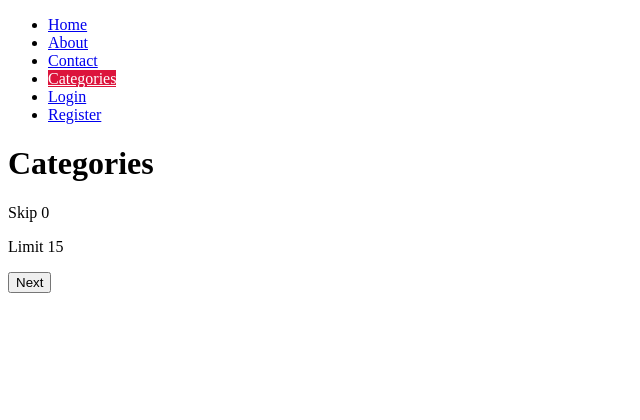
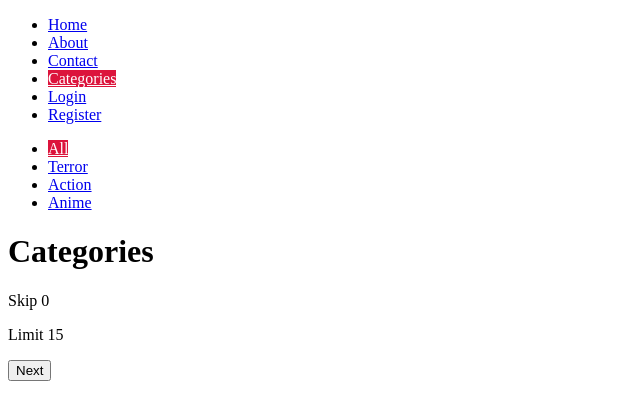
Before and after one commit to DanielAristy/router-app, a React (Create React App) app: page /categories in a window 1280 px wide. Shown: the top 420 px of the page, without its empty margins (0-640 px from the left). Built offline with nearby package versions, Linux system fonts and the light colour scheme.

Commit message:
Manejo de rutas anidadas por Categoria desde un componenete externo

```diff
--- a/src/components/Navbar.js
+++ b/src/components/Navbar.js
@@ -1,4 +1,4 @@
-import { NavLink} from 'react-router-dom'
+import { NavLink } from 'react-router-dom'
 import UseAuth from '../auth/UseAuth'
 
 export default function Navbar() {
@@ -16,7 +16,7 @@ export default function Navbar() {
                     <NavLink exact to="/contact" activeClassName="active">Contact</NavLink>
                 </li>
                 <li>
-                    <NavLink exact to="/categories" activeClassName="active">Categories</NavLink>
+                    <NavLink  to="/categories" activeClassName="active">Categories</NavLink>
                 </li>
                 {!auth.isLogged() && (
                     <>
--- a/src/routers/AppRouter.js
+++ b/src/routers/AppRouter.js
@@ -7,11 +7,11 @@ import Home from '../components/Home'
 import NotFound from '../components/NotFound'
 import Navbar from '../components/Navbar'
 import Profile from '../components/Profile'
-import Categories from '../components/Categories'
 import Login from '../components/Login'
 import Register from '../components/Register'
 import Dashboard from '../components/Dashboard'
 import Payments from '../components/Payments'
+import CategoriesRouter from './CategoriesRouter'
 
 export default function AppRouter() {
     return (
@@ -20,7 +20,7 @@ export default function AppRouter() {
             <Switch>
                 <Route exact path="/about" component={About} />
                 <Route exact path="/contact" component={Contact} />
-                <Route exact path="/categories" component={Categories} />
+                <Route path="/categories" component={CategoriesRouter} />
                 <Route exact path="/signin">
                     <Redirect to="/login" />
                 </Route>
@@ -30,7 +30,10 @@ export default function AppRouter() {
                 <PrivateRoute exact path="/payments" component={Payments} />
                 <Route exact path="/profile/:username" component={Profile} />
                 <Route exact path="/" component={Home} />
-                <Route path="*" component={NotFound} />
+                <Route path="/404" component={NotFound} />
+                <Route path="*">
+                    <Redirect to="/404" />
+                </Route>
             </Switch>
         </Router>
     )
--- /dev/null
+++ b/src/routers/CategoriesRouter.js
@@ -0,0 +1,40 @@
+import {  Route, Switch, Redirect, NavLink } from 'react-router-dom'
+import Categories from '../components/Categories'
+import NotFound from '../components/NotFound'
+
+export default function CategoriesRouter(){
+    return (
+        <div>
+            <ul>
+                <li>
+                    <NavLink exact to="/categories" activeClassName="active">All</NavLink>
+                </li>
+                <li>
+                    <NavLink to="/categories/terror" activeClassName="active">Terror</NavLink>
+                </li>
+                <li>
+                    <NavLink to="/categories/action" activeClassName="active">Action</NavLink>
+                </li>
+                <li>
+                    <NavLink to="/categories/anime" activeClassName="active">Anime</NavLink>
+                </li>
+            </ul>
+            <Switch>
+                <Route exact path="/categories" component={Categories} />
+                <Route exact path="/categories/terror">
+                    <h1>Categories Terror</h1>
+                </Route>
+                <Route exact path="/categories/action">
+                    <h1>Categories Action</h1>
+                </Route>
+                <Route exact path="/categories/anime">
+                    <h1>Categories Anime</h1>
+                </Route>
+                <Route path="*" component={NotFound}>
+                        <Redirect to="/404" />
+                </Route>
+            </Switch>
+        </div>
+
+    )
+}
```
